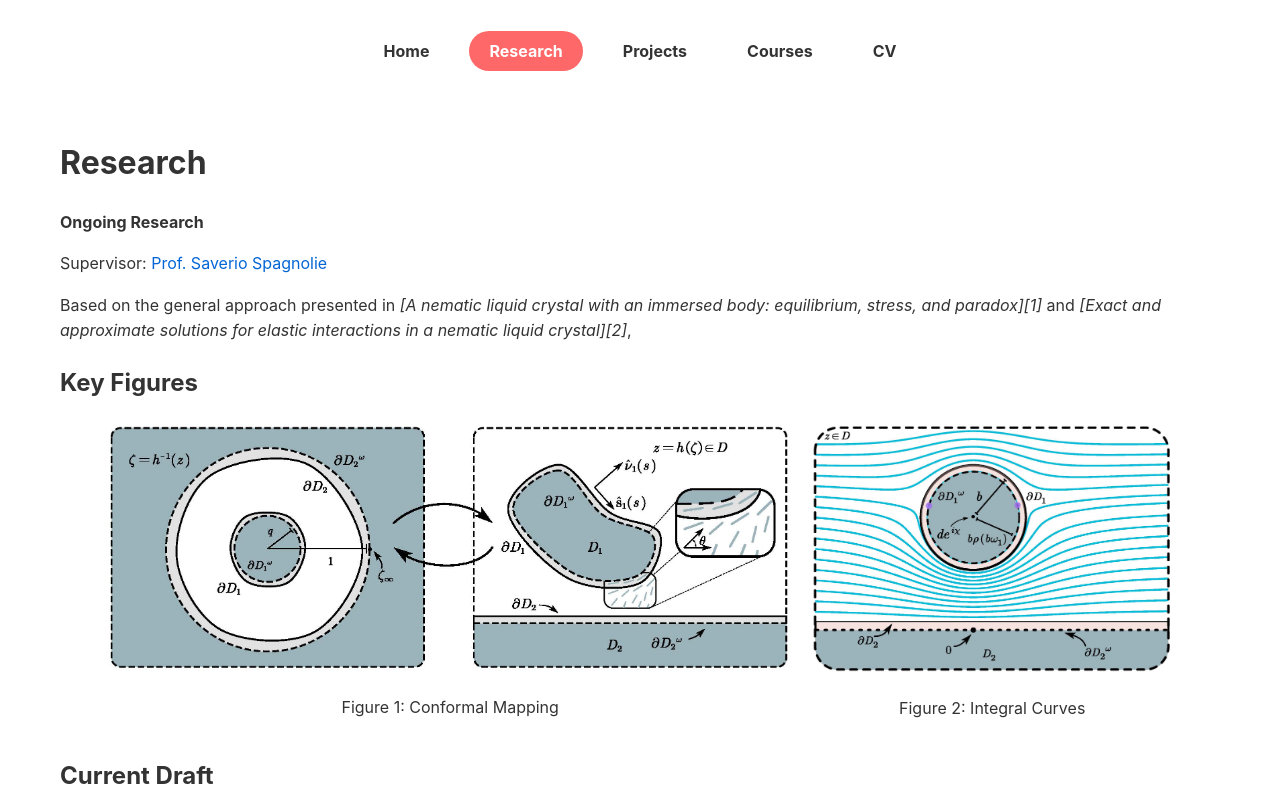
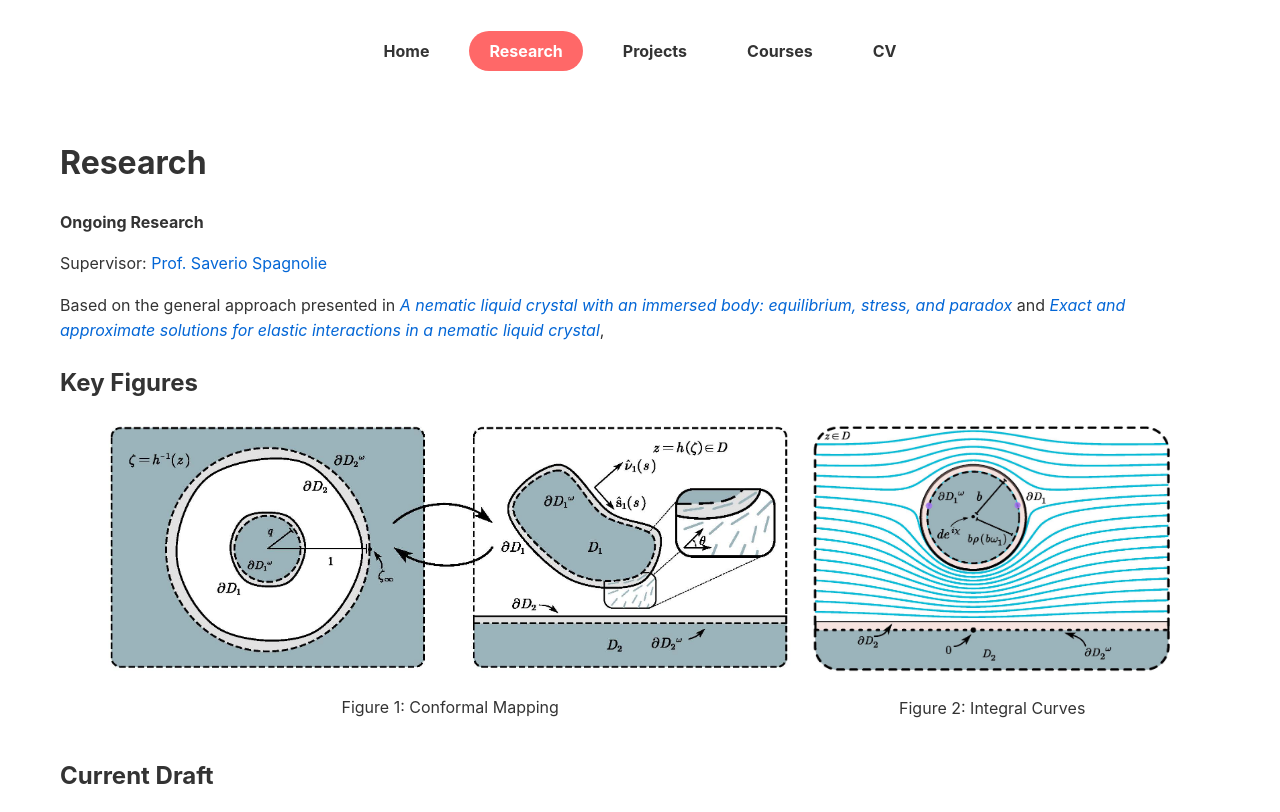
Before and after one commit to Yoon-1023/Yoon-1023.github.io, a Jekyll site: the page built from research.md, in a window 1280 px wide and 900 px high, cut to the strip 0-812 px from the top of the window. Built offline with Jekyll 4.4.1, drawn with Linux system fonts in a browser that asks for light colours; some of the changed lines change nothing that is shown.

Commit message:
Update research.md

```diff
--- a/research.md
+++ b/research.md
@@ -9,7 +9,7 @@ permalink: /research/
 
 Supervisor: [Prof. Saverio Spagnolie](https://people.math.wisc.edu/~spagnolie/)
 
-Based on the general approach presented in *[A nematic liquid crystal with an immersed body: equilibrium, stress, and paradox][1]* and *[Exact and approximate solutions for elastic interactions in a nematic liquid crystal][2]*,
+Based on the general approach presented in [*A nematic liquid crystal with an immersed body: equilibrium, stress, and paradox*](#key-references) and [*Exact and approximate solutions for elastic interactions in a nematic liquid crystal*](#key-references),
 
 ## Key Figures
 <div style="display: flex; flex-wrap: wrap; gap: 20px; align-items: center; justify-content: center;">
```
